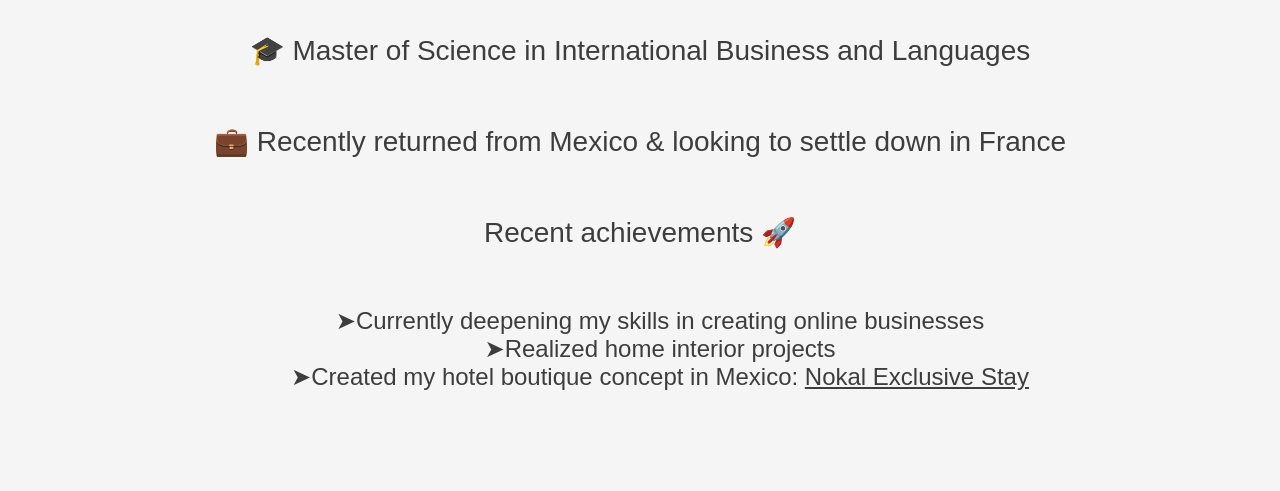
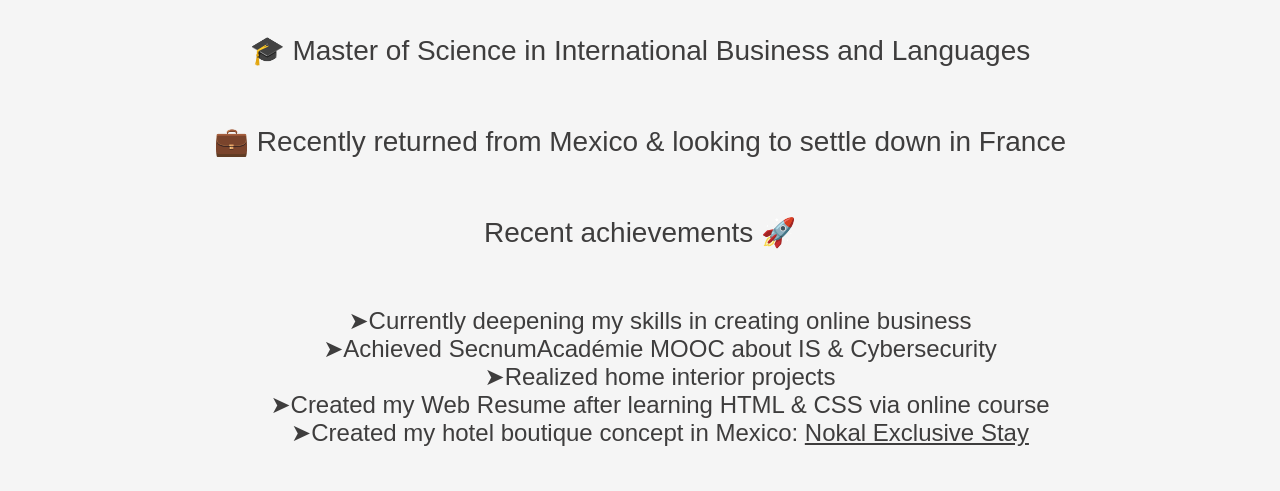
Before and after one commit to Agathabr/html-WebResume, a plain HTML site: page index.html in a window 1280 px wide. Shown: the part 309-800 px from the top of the page. Drawn offline with Linux system fonts and the light colour scheme; a web font is replaced by a local one.

Commit message:
Update index.html

```diff
--- a/index.html
+++ b/index.html
@@ -39,8 +39,10 @@
 
         <p>Recent achievements 🚀
                 <ul>
-                    <li>➤Currently deepening my skills in creating online businesses</li>
+                    <li>➤Currently deepening my skills in creating online business</li>
+                    <li>➤Achieved SecnumAcadémie MOOC about IS & Cybersecurity</li>
                     <li>➤Realized home interior projects</li>
+                    <li>➤Created my Web Resume after learning HTML & CSS via online course</li>
                     <li>➤Created my hotel boutique concept in Mexico: <a href="https://nokal.com.mx/">Nokal Exclusive Stay</a></li>
                 </ul>
         </p>
```
